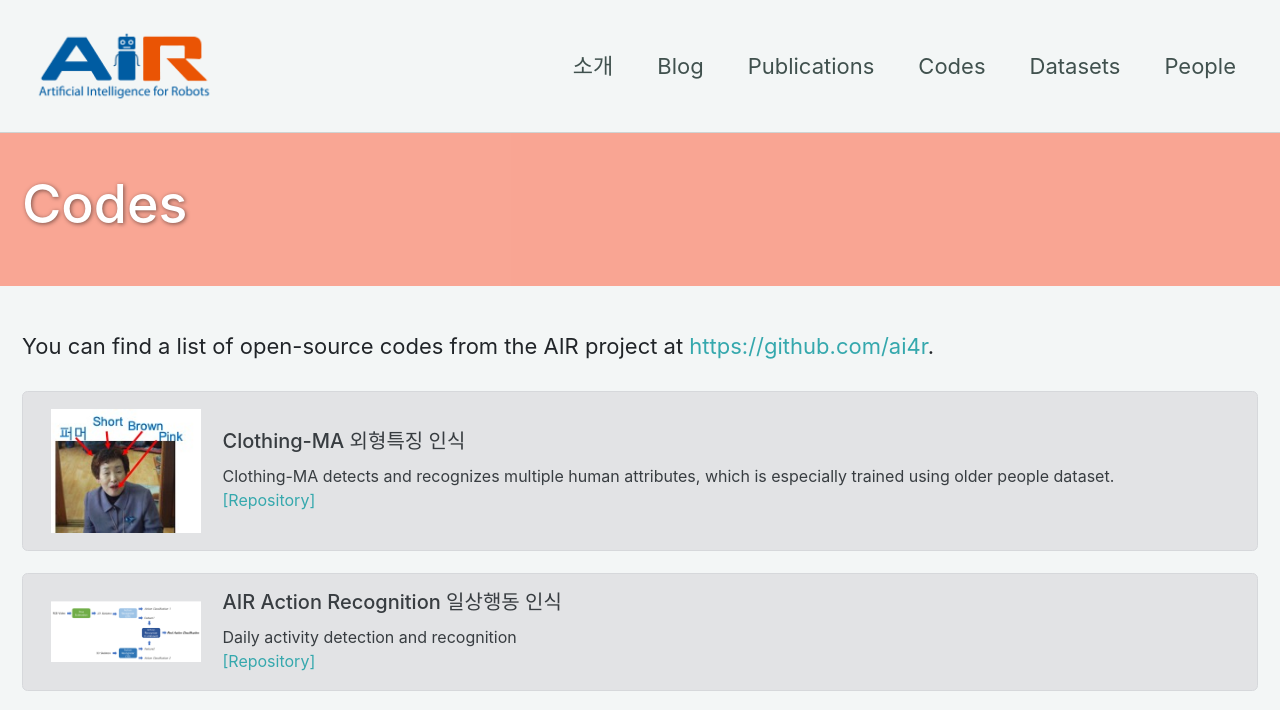
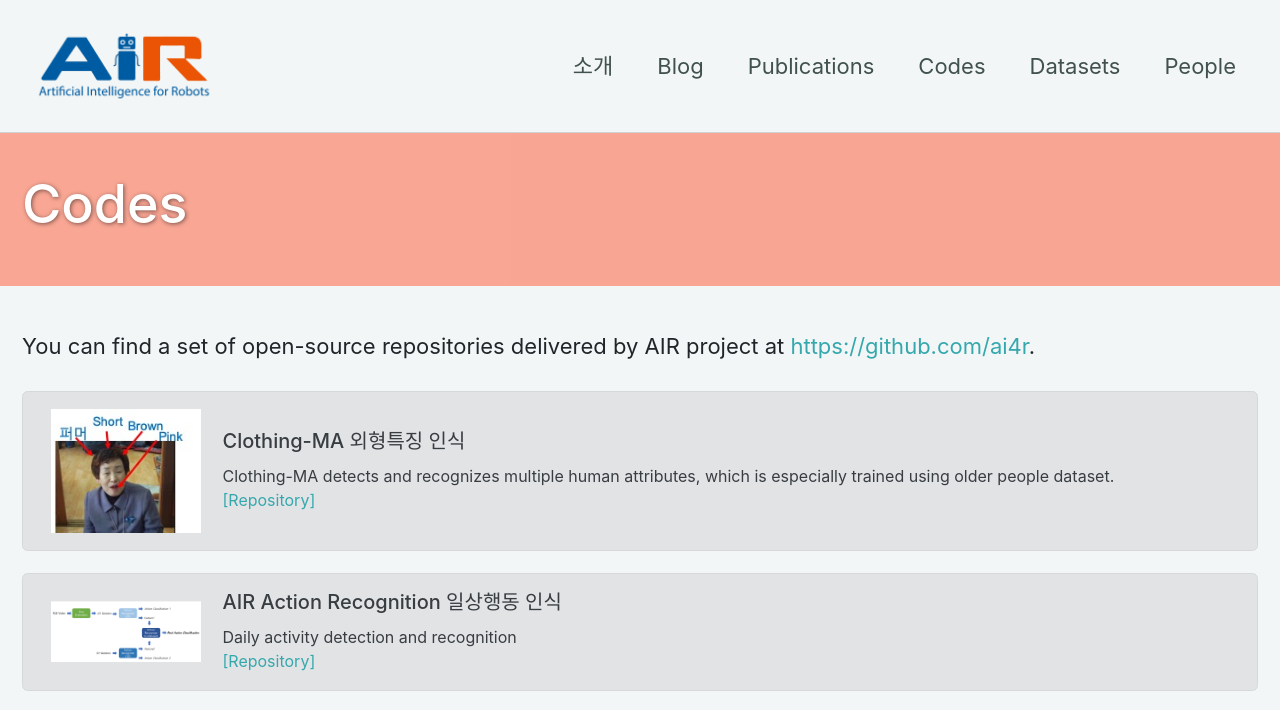
Before and after one commit to ai4robot/ai4robot.github.io, a Jekyll site: the page built from _pages/codes.md, in a window 1280 px wide, cut to the strip 0-710 px from the top of the page. Built offline with Jekyll 4.4.1, drawn with Linux system fonts in a browser that asks for light colours; cached includes are drawn as plain includes; nearby versions of some CDN libraries.

Commit message:
Update codes.md

```diff
--- a/_pages/codes.md
+++ b/_pages/codes.md
@@ -11,4 +11,4 @@ last_modified_at: 2019-01-23T20:23:03-05:00
 toc: true
 ---
 
-You can find a list of open-source codes from the AIR project at [https://github.com/ai4r](https://github.com/ai4r).
+You can find a set of open-source repositories delivered by AIR project at [https://github.com/ai4r](https://github.com/ai4r).
```
